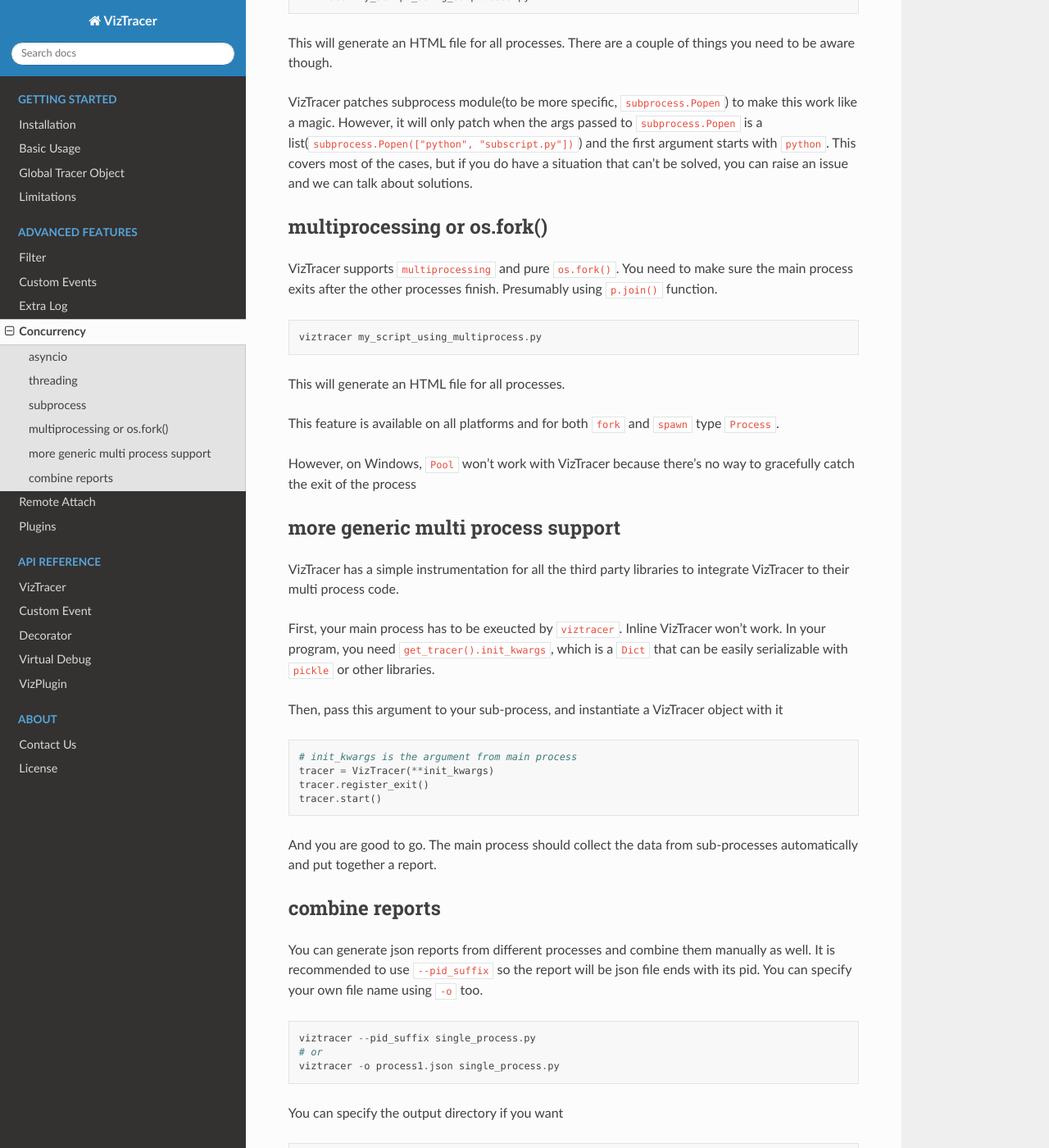
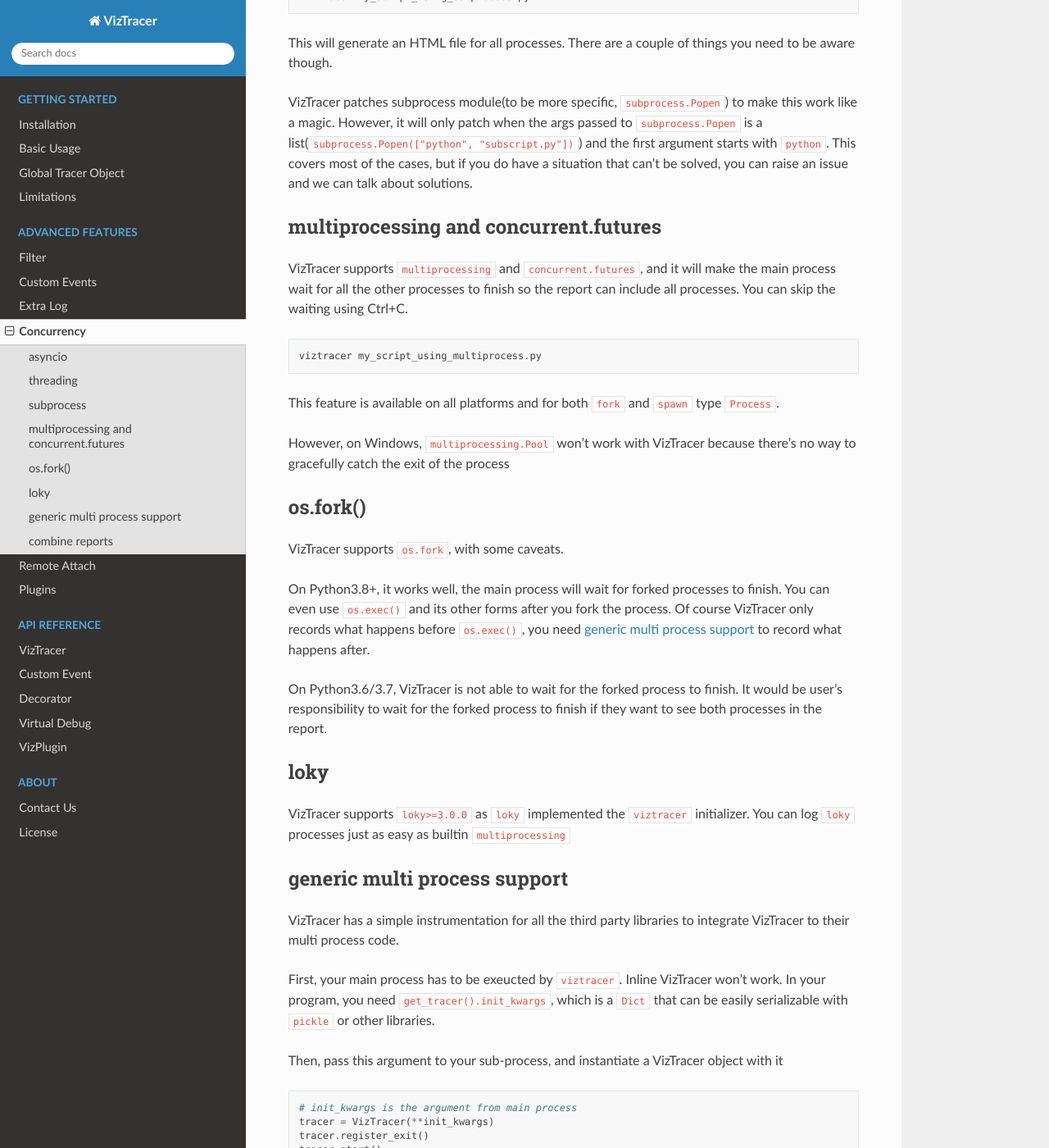
Before and after one commit to gaogaotiantian/viztracer, a Sphinx documentation site: the page built from docs/source/concurrency.rst, in a window 1280 px wide and 1400 px high, scrolled down 810 px. Shown: the whole window at 82% size. Built offline with Sphinx 7.4.7 and the Read the Docs theme 2.0.0, drawn with Linux system fonts in a browser that asks for light colours.

Commit message:
Update docs

```diff
--- a/docs/source/concurrency.rst
+++ b/docs/source/concurrency.rst
@@ -38,25 +38,43 @@
 ``python``. This covers most of the cases, but if you do have a situation that can't be solved, you can raise an issue and we can talk
 about solutions.
 
-multiprocessing or os.fork()
-----------------------------
+multiprocessing and concurrent.futures
+--------------------------------------
 
-VizTracer supports ``multiprocessing`` and pure ``os.fork()``.
-You need to make sure the main process exits after the other processes finish. Presumably using
-``p.join()`` function.
+VizTracer supports ``multiprocessing`` and ``concurrent.futures``, and it will make the main process wait for all the other processes to finish
+so the report can include all processes. You can skip the waiting using Ctrl+C.
 
 .. code-block::
 
     viztracer my_script_using_multiprocess.py
 
-This will generate an HTML file for all processes.
-
 This feature is available on all platforms and for both ``fork`` and ``spawn`` type ``Process``.
 
-However, on Windows, ``Pool`` won't work with VizTracer because there's no way to gracefully catch the exit of the process
+However, on Windows, ``multiprocessing.Pool`` won't work with VizTracer because there's no way to gracefully catch the exit of the process
 
-more generic multi process support
-----------------------------------
+os.fork()
+---------
+
+VizTracer supports ``os.fork``, with some caveats.
+
+On Python3.8+, it works well, the main process will wait for
+forked processes to finish. You can even use ``os.exec()`` and its other forms after you fork the process. Of course
+VizTracer only records what happens before ``os.exec()``, you need :ref:`generic multi process support <generic_multi_process>` to record
+what happens after.
+
+On Python3.6/3.7, VizTracer is not able to wait for the forked process to finish. It would be user's responsibility
+to wait for the forked process to finish if they want to see both processes in the report.
+
+loky
+----
+
+VizTracer supports ``loky>=3.0.0`` as ``loky`` implemented the ``viztracer`` initializer. You can log ``loky`` processes
+just as easy as builtin ``multiprocessing``
+
+.. _generic_multi_process:
+
+generic multi process support
+-----------------------------
 
 VizTracer has a simple instrumentation for all the third party libraries to integrate VizTracer to their multi process code.
 
--- a/docs/source/viztracer.rst
+++ b/docs/source/viztracer.rst
@@ -218,7 +218,7 @@
 
             tracer = VizTracer(register_global=False)
 
-    .. py.attribute:: min_duration
+    .. py:attribute:: min_duration
         :type: float
         :value: 0
 
```
Also changed, not shown: README.md (+1 -1 lines), docs/source/extra_log.rst (+10 -0 lines).
